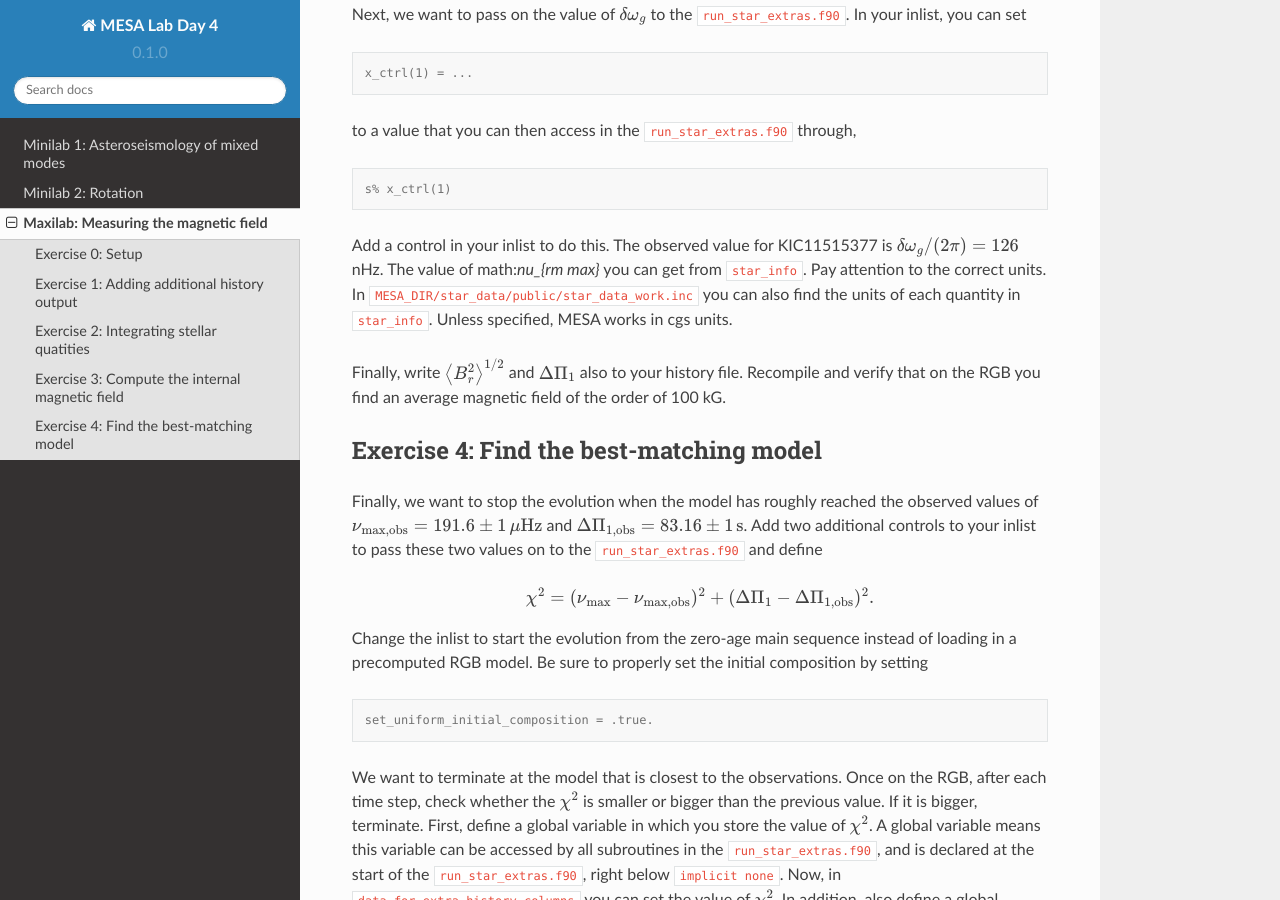
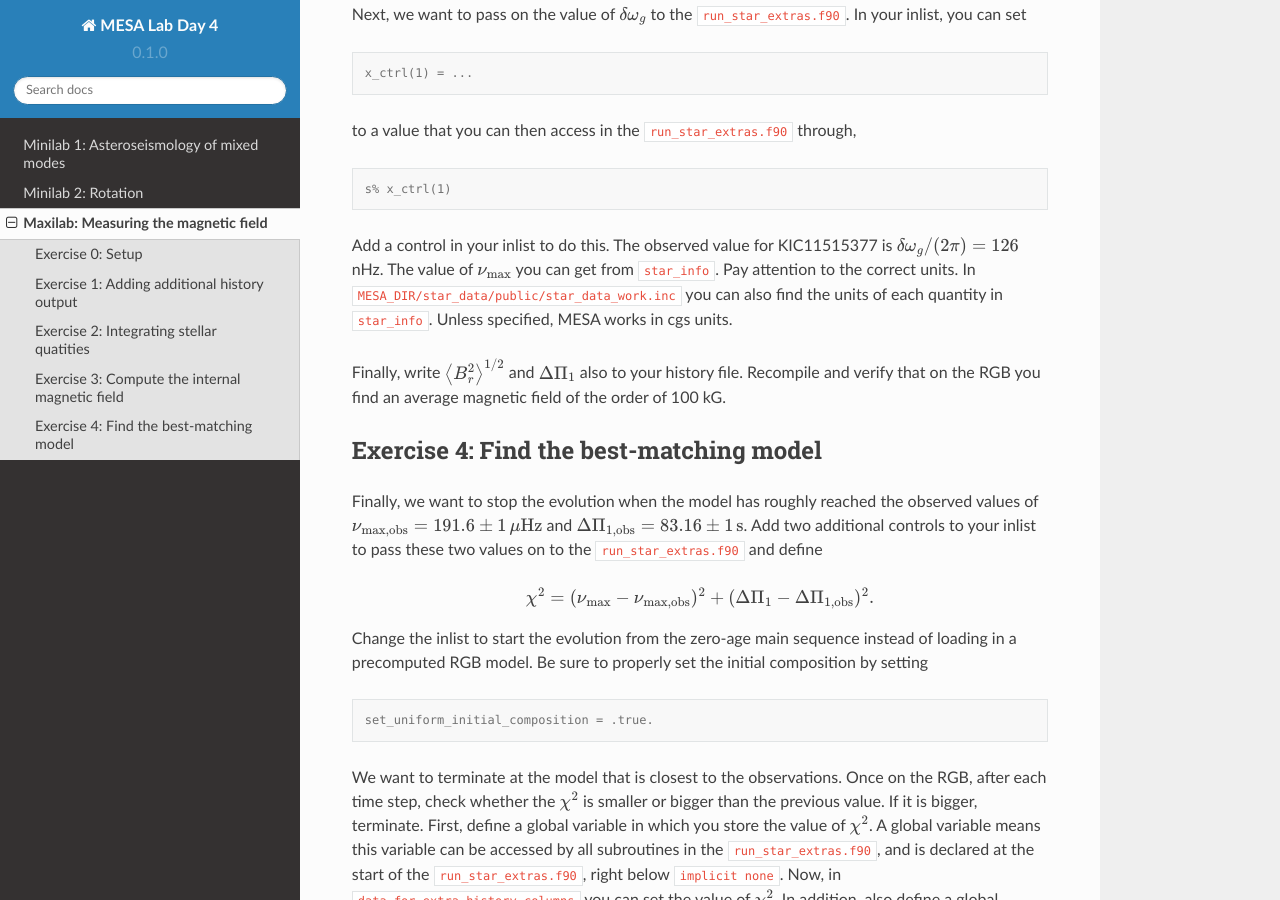
Before and after one commit to mesa-summer-school-2023/mesa-school-bugnet, a Sphinx documentation site: the page built from docs/maxilab.rst, in a window 1280 px wide and 900 px high, scrolled down 3104 px. Built offline with Sphinx 7.4.7 and the Read the Docs theme 2.0.0, drawn with Linux system fonts in a browser that asks for light colours.

Commit message:
Update maxilab.rst

```diff
--- a/docs/maxilab.rst
+++ b/docs/maxilab.rst
@@ -134,7 +134,7 @@ to a value that you can then access in the ``run_star_extras.f90`` through,
 
     s% x_ctrl(1)
 
-Add a control in your inlist to do this. The observed value for KIC11515377 is :math:`\delta \omega_g / (2 \pi) = 126` nHz. The value of math:`\nu_{\rm max}` you can get from ``star_info``. Pay attention to the correct units. In ``MESA_DIR/star_data/public/star_data_work.inc`` you can also find the units of each quantity in ``star_info``. Unless specified, MESA works in cgs units.
+Add a control in your inlist to do this. The observed value for KIC11515377 is :math:`\delta \omega_g / (2 \pi) = 126` nHz. The value of :math:`\nu_{\rm max}` you can get from ``star_info``. Pay attention to the correct units. In ``MESA_DIR/star_data/public/star_data_work.inc`` you can also find the units of each quantity in ``star_info``. Unless specified, MESA works in cgs units.
 
 Finally, write :math:`\left< B_r^2\right>^{1/2}` and :math:`\Delta \Pi_1` also to your history file. Recompile and verify that on the RGB you find an average magnetic field of the order of 100 kG.
 
```
